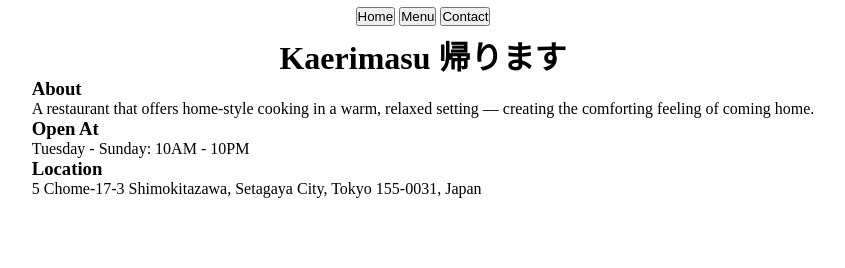
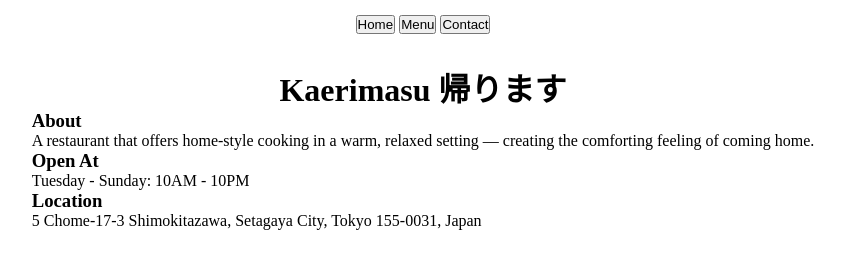
Before and after one commit to shalamaqf/Restaurant-Page, a website built with webpack: page src/template.html in a window 1280 px wide. Shown: the whole page, without its empty margins (217-1062 px from the left). Built offline with nearby package versions, Linux system fonts and the light colour scheme.

Commit message:
Add margin bottom to header and padding to content

```diff
--- a/src/style.css
+++ b/src/style.css
@@ -26,7 +26,8 @@ header {
 
     width: 100%;
     max-width: 100%;
-    min-height: 2rem;
+    min-height: 3rem;
+    margin-bottom: 1rem;
 }
 
 #content {
@@ -36,6 +37,7 @@ header {
 
     width: 100%;
     max-width: 1200px;
+    padding: 0 1rem;
 }
 
 
```
